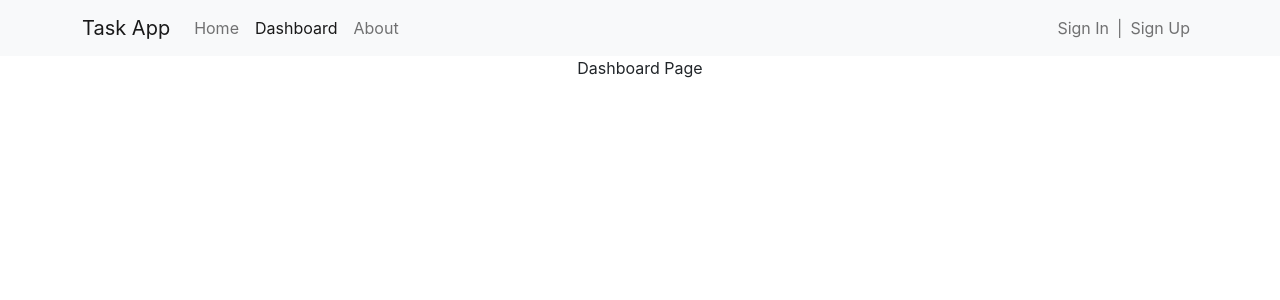
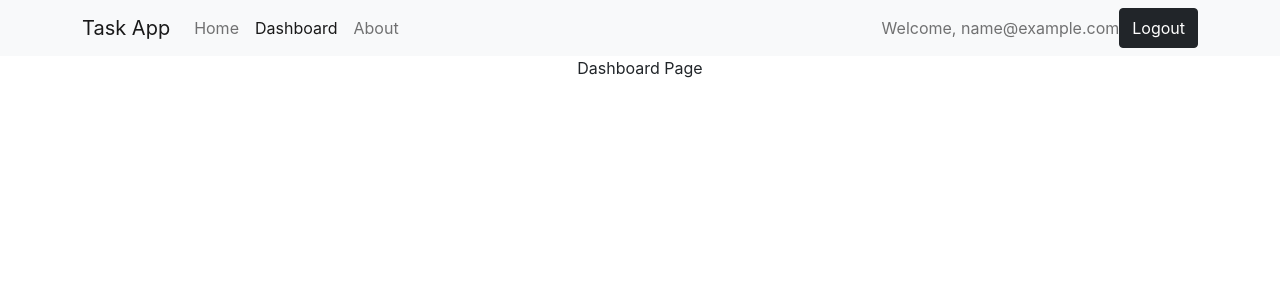
Before and after one commit to Guarito/01-hola-mundo, a React (Create React App) app: page /auth/login in a window 1280 px wide. Both pictures are taken after typing "name@example.com", "Sample123" into the empty fields and a click on the button "Login". Shown: the top 300 px of the page. Built offline with nearby package versions, Linux system fonts and the light colour scheme.

Commit message:
dboton logout en header

```diff
--- a/src/components/layouts/header.jsx
+++ b/src/components/layouts/header.jsx
@@ -1,6 +1,19 @@
-import { NavLink } from "react-router-dom";
-import { Container, Navbar, Nav } from "react-bootstrap";
+import { NavLink, useNavigate } from "react-router-dom";
+import { Container, Navbar, Nav, Button } from "react-bootstrap";
+import { useContext } from "react";
+import { AuthContext } from "../../context/auth/AuthContext";
+import { types } from "../../context/types";
+
 const Header = () => {
+    const navigate = useNavigate();
+    const { user, dispatch } = useContext(AuthContext);
+
+    const { email, isLogged } = user;
+    const handleLogout = () => {
+        dispatch({ type: types.logout });
+        localStorage.removeItem("credentials");
+        navigate("/auth/login");
+    };
     return (
         <>
             <Navbar bg="light" expand="lg">
@@ -20,13 +33,27 @@ const Header = () => {
                             </Nav.Link>
                         </Nav>
                         <Nav>
+                            {isLogged ? (
+                                <>
+                                    <Navbar.Text>Welcome, {email}</Navbar.Text>{" "}
+                                    <Button
+                                        variant="dark"
+                                        onClick={handleLogout}
+                                    >
+                                        Logout
+                                    </Button>
+                                </>
+                            ) : (
+                                <>
                                     <Nav.Link as={NavLink} to="/auth/login">
                                         Sign In
                                     </Nav.Link>
-                            <Navbar.Text>|</Navbar.Text>
+
                                     <Nav.Link as={NavLink} to="/auth/register">
                                         Sign Up
                                     </Nav.Link>
+                                </>
+                            )}
                         </Nav>
                     </Navbar.Collapse>
                 </Container>
--- a/src/components/pure/forms/loginForm.jsx
+++ b/src/components/pure/forms/loginForm.jsx
@@ -3,7 +3,7 @@ import { useContext } from "react";
 import { useNavigate } from "react-router-dom";
 import * as yup from "yup";
 import { AuthContext } from "../../../context/auth/AuthContext";
-import { types } from "../../../context/auth/types";
+import { types } from "../../../context/types";
 
 import { MyTextInput } from "./customFields";
 
@@ -30,13 +30,17 @@ const LoginForm = () => {
 
                     //     setSubmitting(false);
                     // }, 400);
-                    localStorage.setItem("credentials", values);
+
                     dispatch({
                         type: types.login,
                         payload: {
                             email: values.email,
                         },
                     });
+                    localStorage.setItem(
+                        "credentials",
+                        JSON.stringify({ email: values.email, isLogged: true })
+                    );
                     navigate("/dashboard");
                 }}
             >
--- a/src/context/auth/AuthContext.js
+++ b/src/context/auth/AuthContext.js
@@ -5,17 +5,21 @@ import { authReducer } from "./authReducer";
 export const AuthContext = createContext();
 
 const init = () => {
-    return (
-        JSON.parse(localStorage.getItem("credentials")) || {
+    try {
+        const userInfo = JSON.parse(localStorage.getItem("credentials")) || {
             isLogged: false,
-        }
-    );
+        };
+        console.log("userInfo", userInfo);
+        return userInfo;
+    } catch (error) {
+        console.log("Error:", error);
+    }
 };
 
 export const AuthContextProvider = ({ children }) => {
-    const [state, dispatch] = useReducer(authReducer, {}, init);
+    const [user, dispatch] = useReducer(authReducer, {}, init);
     return (
-        <AuthContext.Provider value={{ state, dispatch }}>
+        <AuthContext.Provider value={{ user, dispatch }}>
             {children}
         </AuthContext.Provider>
     );
--- a/src/context/auth/authReducer.js
+++ b/src/context/auth/authReducer.js
@@ -1,9 +1,8 @@
-import { types } from "./types";
+import { types } from "../types";
 
 export const authReducer = (state = {}, action) => {
     switch (action.type) {
         case types.login:
-            console.log("haciendo login");
             return {
                 ...action.payload,
                 isLogged: true,
@@ -13,6 +12,6 @@ export const authReducer = (state = {}, action) => {
                 isLogged: false,
             };
         default:
-            break;
+            return state;
     }
 };
```
Also changed, not shown: src/context/types.js (renamed from src/context/auth/types.js). Lines whose indentation alone changed are shown as unchanged.
